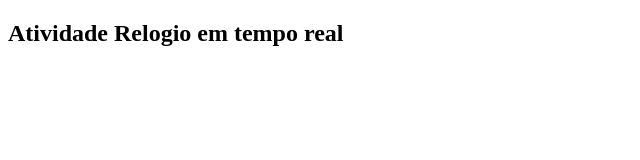
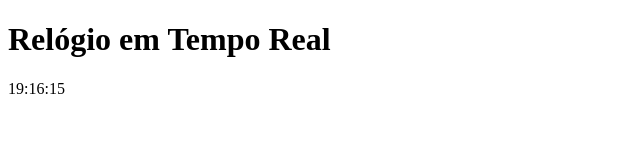
Before and after one commit to JHoww4/Laboratorio_de_Engenharia, a plain HTML site: page semana 3/atividade2_relogia.html in a window 1280 px wide. Shown: the whole page, without its empty margins (0-640 px from the left). Drawn offline with Linux system fonts and the light colour scheme.

Commit message:
atividade relogio semi pronto

```diff
--- a/semana 3/atividade2_relogia.html
+++ b/semana 3/atividade2_relogia.html
@@ -1,12 +1,34 @@
 <!DOCTYPE html>
 <html lang="pt-BR">
+
 <head>
     <meta charset="UTF-8">
     <meta name="viewport" content="width=device-width, initial-scale=1.0">
     <title>Atividade Relogio</title>
 </head>
 <body>
-    <h2>Atividade Relogio em tempo real <h2>
+    <h1>Relógio em Tempo Real</h1>
+    <div id="clock"></div>
 
+    <script>
+        function atualizarRelogio() {
+            const agora = new Date();
+            const hora = agora.getHours();
+            const minutos = agora.getMinutes();
+            const segundos = agora.getSeconds();
+
+            const horaFormatada = hora < 10 ? `0${hora}` : hora;
+            const minutosFormatados = minutos < 10 ? `0${minutos}` : minutos;
+            const segundosFormatados = segundos < 10 ? `0${segundos}` : segundos;
+
+            const horaAtual = `${horaFormatada}:${minutosFormatados}:${segundosFormatados}`;
+
+            // o relogio será atulizado de acordo com a hora atual, pelo menos ate onde foi chekado ele se limita apenas
+            // ao horario de brasilerio.
+            document.getElementById("clock").textContent = horaAtual;
+        }
+        setInterval(atualizarRelogio, 1000);
+        atualizarRelogio();
+    </script>
 </body>
 </html>
```
Also changed, not shown: semana 1/semana1.html (+4 -4 lines).
